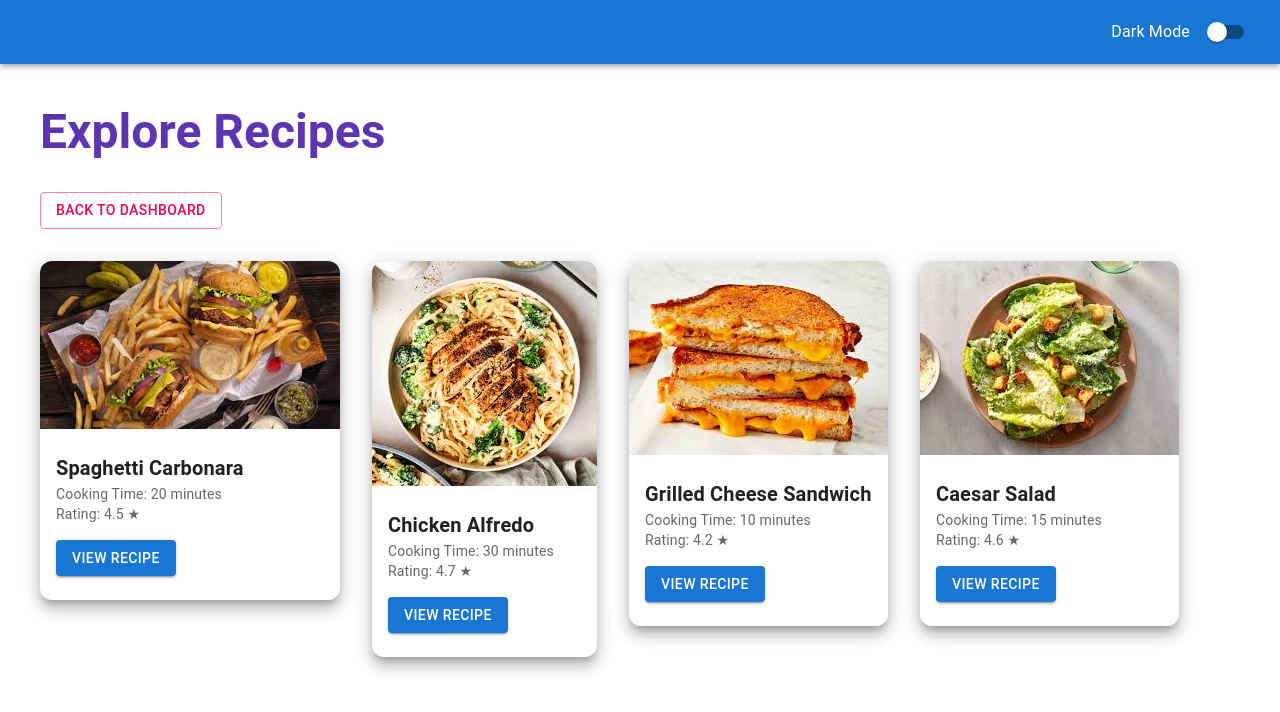
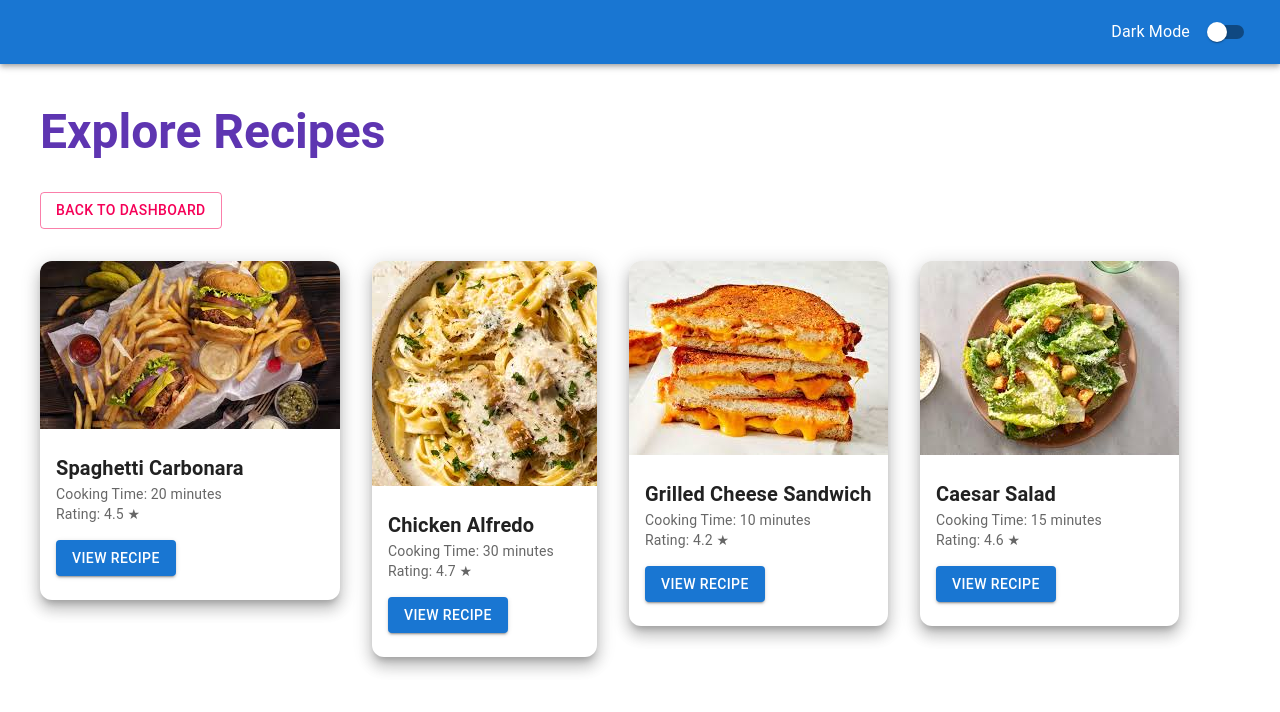
Before and after one commit to SandulRusara/recipe-app-new, a React (Vite) app: page /explore-recipes in a window 1280 px wide. Shown: the top 712 px of the page. Built offline with nearby package versions, Linux system fonts and the light colour scheme; no server answers.

Commit message:
fix bugs

```diff
--- a/src/App.tsx
+++ b/src/App.tsx
@@ -8,6 +8,7 @@ import Dashboard from './pages/ Dashboard';
 import LoginPage from "./pages/ LoginPage.tsx";
 import ExploreRecipes from "./pages/ExploreRecipes.tsx";
 import RecipeDetails from "./components/RecipeDetails.tsx";
+import FavoritesPage from "./pages/FavoritesPage.tsx";
 
 
 
--- a/src/pages/ExploreRecipes.tsx
+++ b/src/pages/ExploreRecipes.tsx
@@ -2,6 +2,7 @@ import { useEffect, useState } from 'react';
 import { Box, Grid, Card, CardContent, Typography, Button } from '@mui/material';
 import { useNavigate } from 'react-router-dom';
 import axios from 'axios';
+
 
 const dummyRecipes = [
     {
@@ -17,7 +18,7 @@ const dummyRecipes = [
         id: 2,
         title: 'Chicken Alfredo',
         cookingTime: '30 minutes',
-        image: 'src/assets/img_1.png',
+        image: 'src/assets/img_2.png',
         rating: 4.7,
         ingredients: 'Chicken breast, garlic, cream, butter, parmesan',
         instructions: 'Cook chicken, make alfredo sauce, combine with pasta.',
@@ -55,7 +56,7 @@ const ExploreRecipes = () => {
             })
             .catch((err) => {
                 console.error('API error:', err);
-                setRecipes(dummyRecipes); // fallback
+                setRecipes(dummyRecipes);
             });
     }, []);
 
--- a/src/redux/store.ts
+++ b/src/redux/store.ts
@@ -1,5 +1,6 @@
 import { configureStore } from '@reduxjs/toolkit';
 import authReducer from './authSlice';
+
 
 
 const store = configureStore({
--- a/tsconfig.app.json
+++ b/tsconfig.app.json
@@ -20,7 +20,8 @@
     "noUnusedLocals": true,
     "noUnusedParameters": true,
     "noFallthroughCasesInSwitch": true,
-    "noUncheckedSideEffectImports": true
+    "noUncheckedSideEffectImports": true,
+    "allowSyntheticDefaultImports": true
   },
   "include": ["src"]
 }
```
Also changed, not shown: src/pages/ Dashboard.tsx (+5 -5 lines), src/assets/img_2.png (added), src/components/RecipeDetails.tsx (line endings or trailing spaces), src/main.tsx (line endings or trailing spaces).
